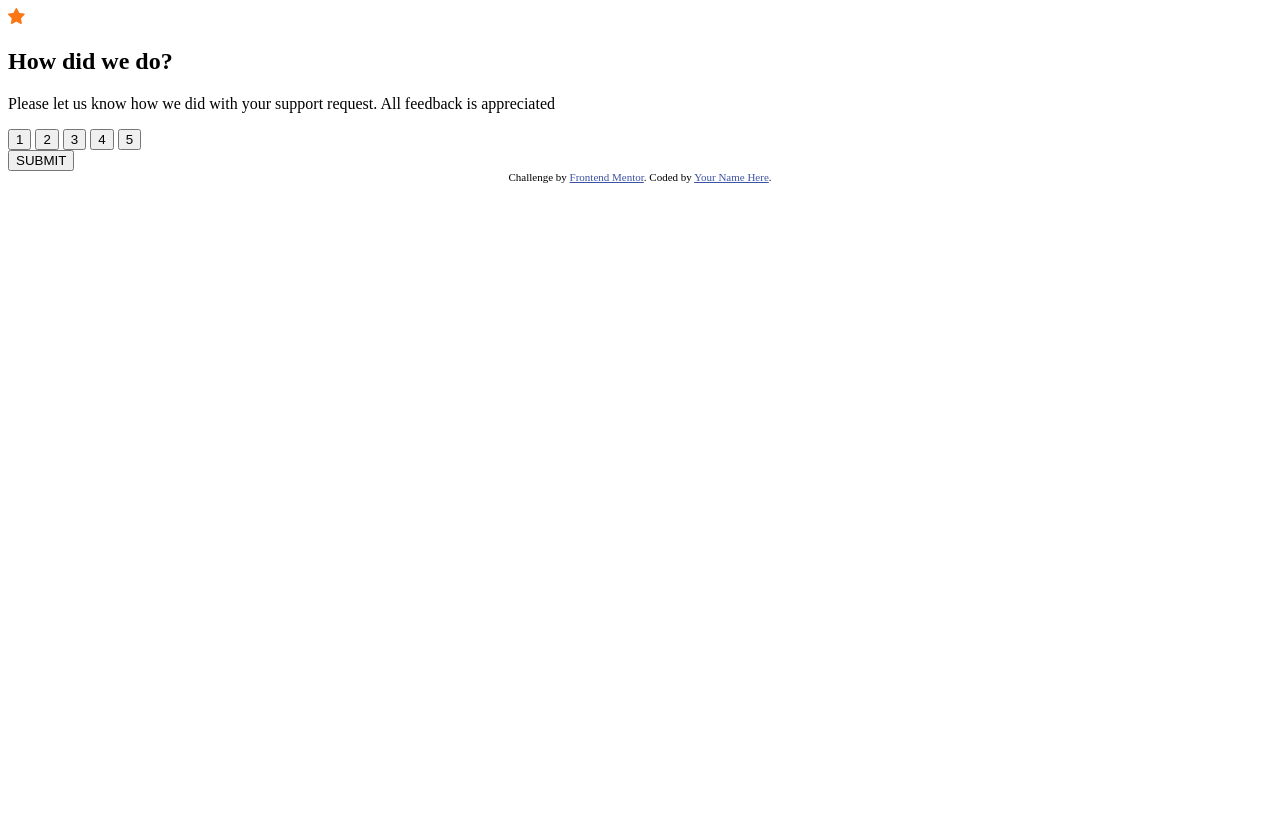
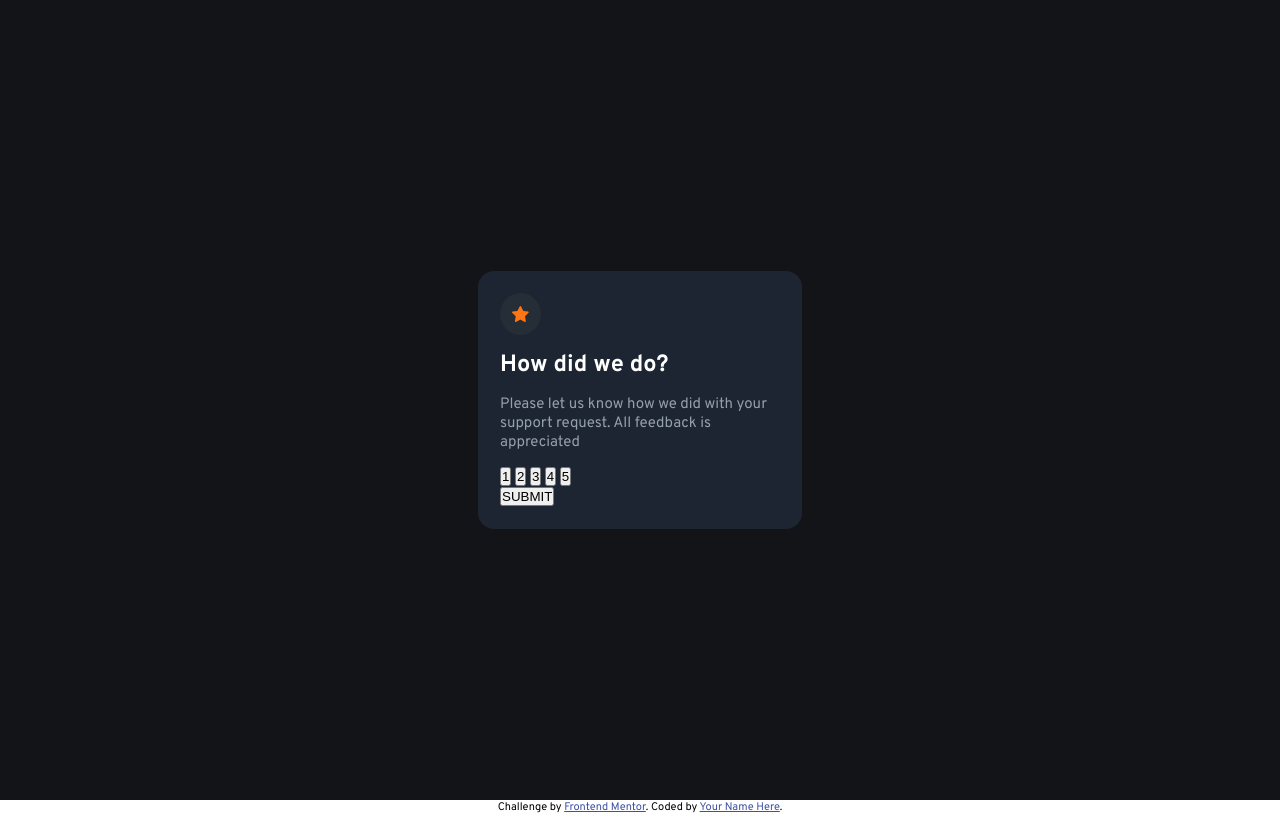
Before and after one commit to S1S4/interactive-rating-component, a plain HTML site: page index.html in a window 1280 px wide. Drawn offline with Linux system fonts and the light colour scheme.

Commit message:
added initial styles to .card and .description

```diff
--- a/index.html
+++ b/index.html
@@ -5,6 +5,7 @@
   <meta name="viewport" content="width=device-width, initial-scale=1.0"> <!-- displays site properly based on user's device -->
 
   <link rel="icon" type="image/png" sizes="32x32" href="./images/favicon-32x32.png">
+  <link rel="stylesheet" href="./styles/styles.css">
 
   <title>Frontend Mentor | Interactive rating component</title>
 
@@ -17,7 +18,9 @@
 <body>
   <main class="main-container">
     <div class="card">
-      <img src="./images/icon-star.svg" alt="icon-star">
+      <div class="icon-container">
+        <img id="icon-star" src="./images/icon-star.svg" alt="icon-star">
+      </div>
       <div class="card-information">
         <section class="description">
           <h1>How did we do?</h1>
--- /dev/null
+++ b/styles/styles.css
@@ -0,0 +1,73 @@
+@import url('https://fonts.googleapis.com/css2?family=Overpass:wght@400;700&display=swap');
+
+:root {
+    --primaryOrange: hsl(25, 97%, 53%);
+    --cardBG: hsl(213, 28%, 15%);
+    --mainBG: hsl(216, 12%, 8%);
+
+    /* neutral  */
+    --darkBlue: hsl(213, 19%, 18%);
+    --white: hsl(0, 0%, 100%);
+    --lightGrey: hsl(217, 12%, 63%);
+    --mediumGrey: hsl(216, 12%, 54%);
+}
+* {
+    box-sizing: border-box;
+    margin: 0;
+    padding: 0;
+}
+body {
+    font-family: 'Overpass', sans-serif;
+    font-size: 0.9375rem;
+    -ms-overflow-style: none;
+    scrollbar-width: none;
+    overflow-y: scroll;
+}
+body::-webkit-scrollbar {
+    display: none;
+}
+.main-container {
+    display: grid;
+    place-items: center;
+    min-height: 100vh;
+    width: 100%;
+    background-color: var(--mainBG);
+}
+.card {
+    display: grid;
+    grid-template-columns: auto;
+    max-width: 20.25rem;
+    border-radius: 1rem;
+    background-color: var(--cardBG);
+    padding: 22px;
+}
+
+/* ------------------------------------------------------ */
+
+.icon-container {
+    display: flex;
+    width: 41px;
+    height: 42px;
+    justify-content: center;
+    align-items: center;
+    background-color: var(--darkBlue);
+    border-radius: 50%;
+}
+
+/* ------------------------------------------------------ */
+
+.description {
+    margin: 15px 0 15px 0;
+}
+.description h1 {
+    color: var(--white);
+    font-size: 1.47rem;
+    font-weight: 700;
+    margin-bottom: 15px;
+}
+.description p {
+    color: var(--lightGrey);
+    font-weight: 400;
+}
+
+/* ------------------------------------------------------ */
```
